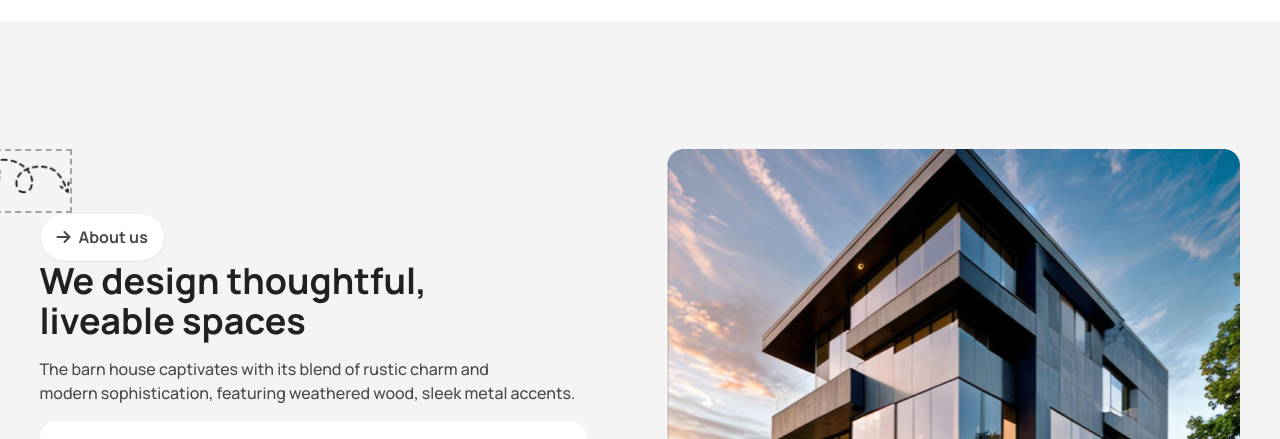
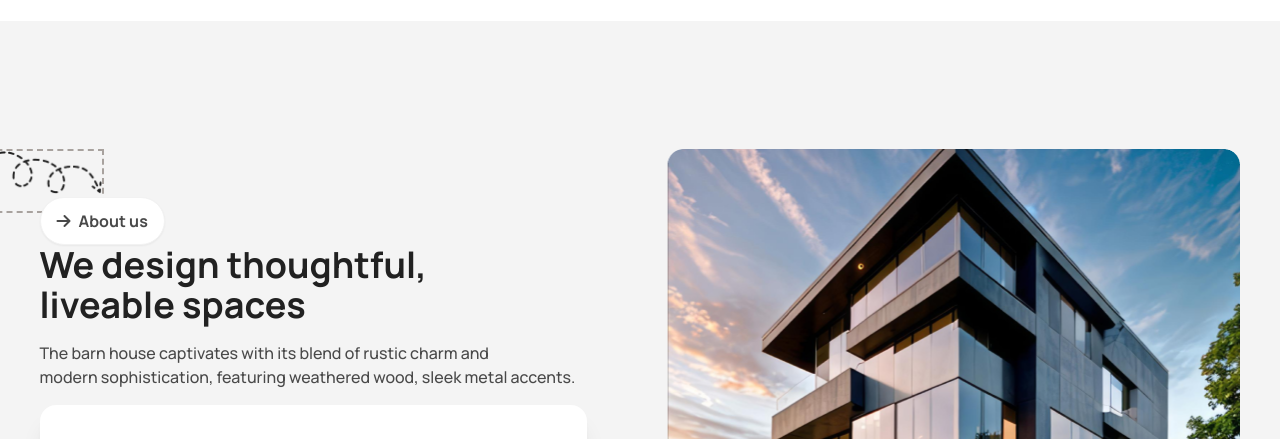
Before and after one commit to Adila-Rifa/Assignment-3, a plain HTML site: page index.html in a window 1280 px wide. Shown: the part 661-1100 px from the top of the page. Drawn offline with nearby package versions, Linux system fonts and the light colour scheme.

Commit message:
vector sign setup

```diff
--- a/index.html
+++ b/index.html
@@ -107,7 +107,7 @@
     <main class="bg-[#F4F4F4]">
       <section class="flex justify-around pt-32">
         <div class="">
-          <div class="-ml-24 border-2 border-dashed border-stone-400 h-16 w-32 "><img  src="./assets/Vector.png" alt=""></div>
+          <div class="-mb-4 -ml-16 border-2 border-dashed border-stone-400 h-16 w-32 "><img  src="./assets/Vector.png" alt=""></div>
           <a class="btn font-bold text-base text-[#494949] rounded-full bg-white"><i class="fa-solid fa-arrow-right"></i>About us</a>
           <h1 class="text-[#212121] font-bold text-4xl mb-4">We design thoughtful, <br> liveable spaces</h1>
           <p class="font-medium text-base text-[#494949] mb-4">The barn house captivates with its blend of rustic charm and <br>
```
